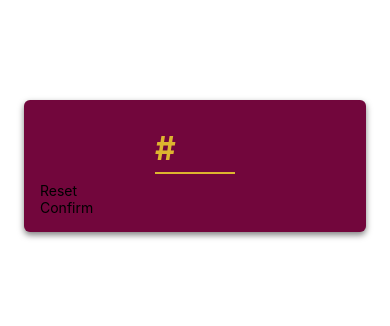
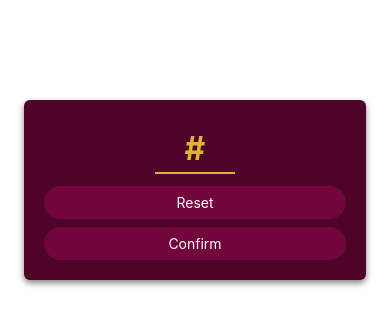
Before and after one commit to barksanto/Native-Numbers-Game, a React Native app: screen / in a window 390 px wide. Shown: the top 326 px of the page. Built offline with nearby package versions, Linux system fonts and the light colour scheme.

Commit message:
button styles, ripple effect for Android, button press function for iOS

```diff
--- a/components/PrimaryButton.js
+++ b/components/PrimaryButton.js
@@ -1,11 +1,46 @@
-import { Button, View, Text } from "react-native"
+import { Button, View, Text, Pressable, StyleSheet } from "react-native"
 
 function PrimaryButton({ children }) {
+  function pressHandler() {
+    console.log("touched!")
+  }
+
   return (
-    <View>
-      <Text>{children}</Text>
+    <View style={styles.buttonOuterContainer}>
+      <Pressable
+        onPress={pressHandler}
+        style={({ pressed }) =>
+          pressed
+            ? [styles.buttonInnerContainer, styles.pressed]
+            : styles.buttonInnerContainer
+        }
+        android_ripple={{ color: "#540233" }}
+      >
+        <Text style={styles.buttonText}>{children}</Text>
+      </Pressable>
     </View>
   )
 }
 
 export default PrimaryButton
+
+const styles = StyleSheet.create({
+  buttonOuterContainer: {
+    borderRadius: 25,
+    margin: 4,
+    overflow: "hidden",
+  },
+  buttonInnerContainer: {
+    backgroundColor: "#72063c",
+    paddingVertical: 8,
+    paddingHorizontal: 16,
+    elevation: 2, //android shadow
+  },
+  buttonText: {
+    color: "white",
+    textAlign: "center",
+  },
+  pressed: {
+    opacity: 0.75,
+  },
+})
--- a/screens/StartGameScreen.js
+++ b/screens/StartGameScreen.js
@@ -4,7 +4,14 @@
 function StartGameScreen() {
   return (
     <View style={styles.inputContainer}>
-      <TextInput placeholder="#" style={styles.numberInput} />
+      <TextInput
+        placeholder="#"
+        style={styles.numberInput}
+        maxLength={2}
+        keyboardType="number-pad"
+        autoCapitalize="none"
+        autoCorrect={false}
+      />
       <PrimaryButton>Reset</PrimaryButton>
       <PrimaryButton>Confirm</PrimaryButton>
     </View>
@@ -18,7 +25,7 @@
     // flex: 1, // tells component to take up as much space available - commenting it out allows it to use only as much space as it needs
     padding: 16,
     marginTop: 100,
-    backgroundColor: "#72063c",
+    backgroundColor: "#4e0329",
     marginHorizontal: 24,
     borderRadius: 6,
 
@@ -41,6 +48,7 @@
     marginVertical: 8,
     fontWeight: "bold",
     width: 80,
+    textAlign: "center",
     alignSelf: "center",
   },
 })
```
